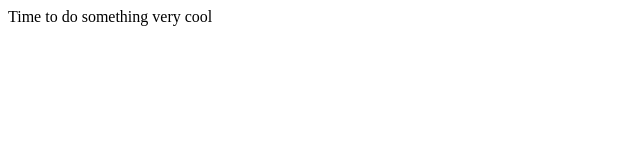
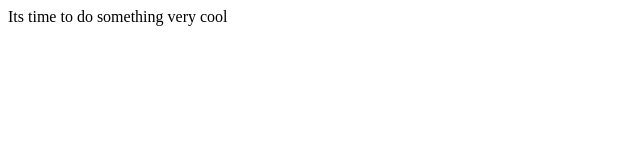
Before and after one commit to CGPX/BWLanding, a plain HTML site: page index.html in a window 1280 px wide. Shown: the full height of the page, 0-640 px from the left. Drawn offline with Linux system fonts and the light colour scheme.

Commit message:
Start coding

```diff
--- a/index.html
+++ b/index.html
@@ -11,6 +11,6 @@
         <meta name="viewport" content="width=device-width, initial-scale=1.0">
     </head>
     <body>
-        <div>Time to do something very cool</div>
+        <div>Its time to do something very cool</div>
     </body>
 </html>
```
